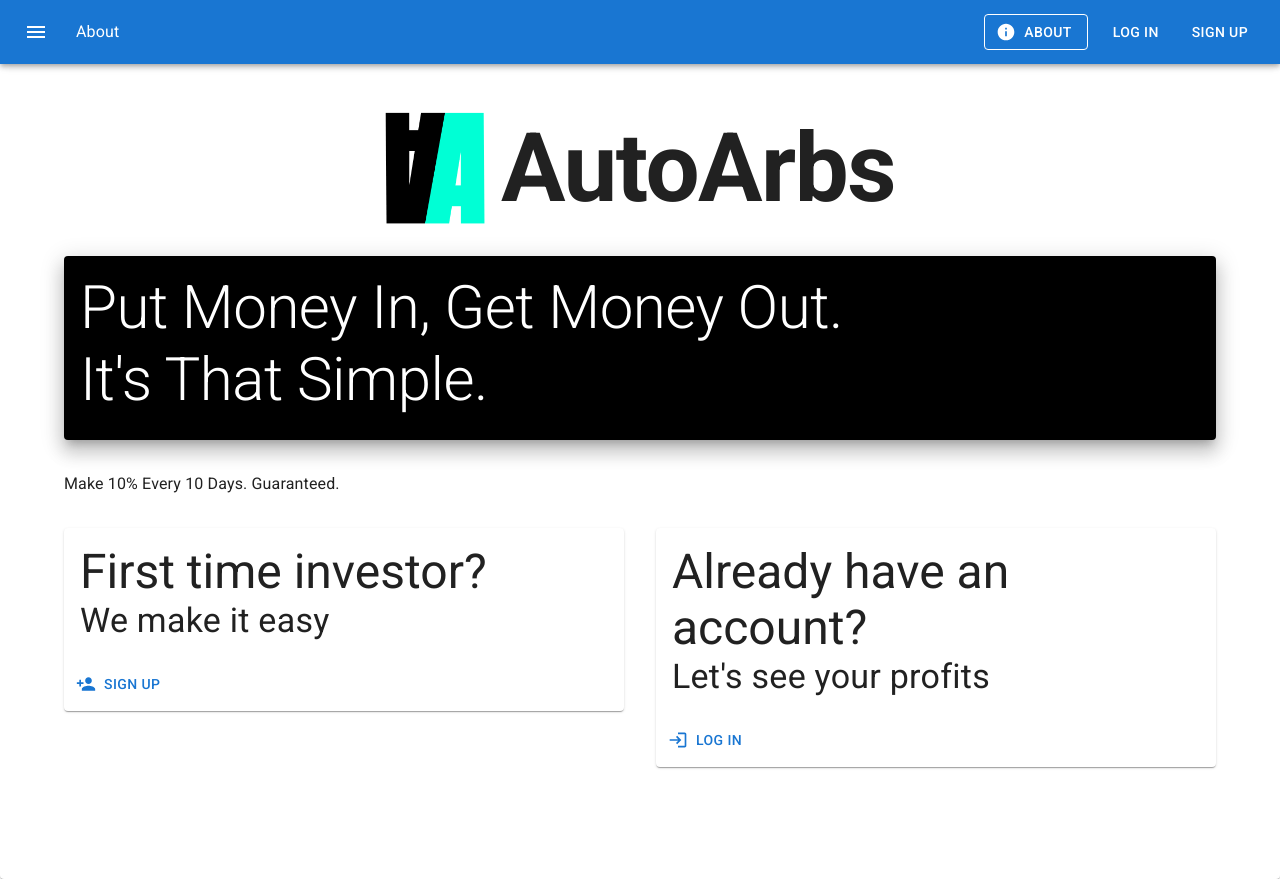
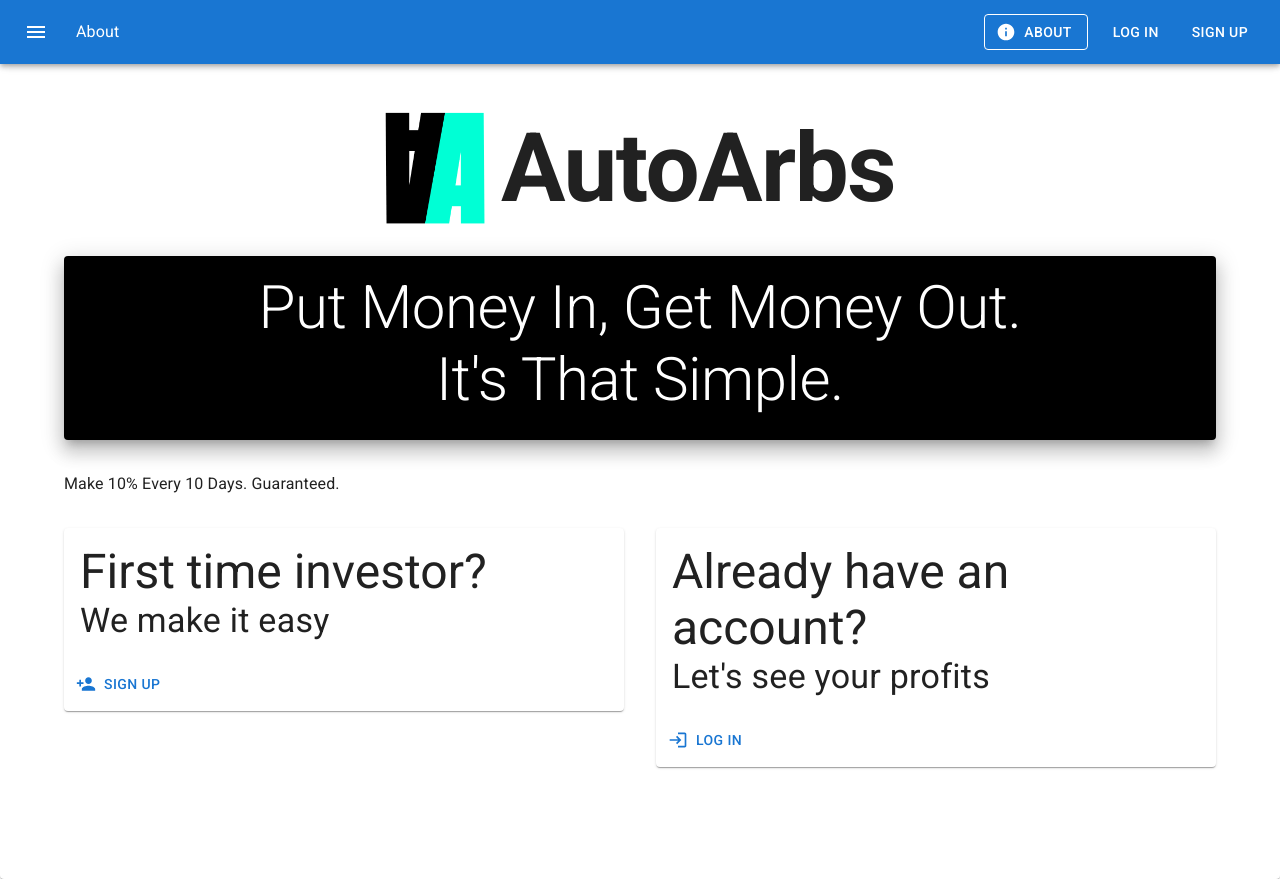
Before and after one commit to qbit-0/autoarbs, a React (Create React App) app in the folder autoarbs/: page / in a window 1280 px wide. Built offline with nearby package versions, Linux system fonts and the light colour scheme.

Commit message:
Center slogan

```diff
--- a/autoarbs/src/components/pages/AboutPage.tsx
+++ b/autoarbs/src/components/pages/AboutPage.tsx
@@ -38,7 +38,7 @@ const AboutPage = (props: Props) => {
           <Grid xs={12}>
             <Card elevation={12} sx={{ bgcolor: "black" }}>
               <CardContent>
-                <Typography variant="h2" color="white">
+                <Typography variant="h2" color="white" textAlign="center">
                   Put Money In, Get Money Out.
                   <br /> It's That Simple.
                 </Typography>
```
